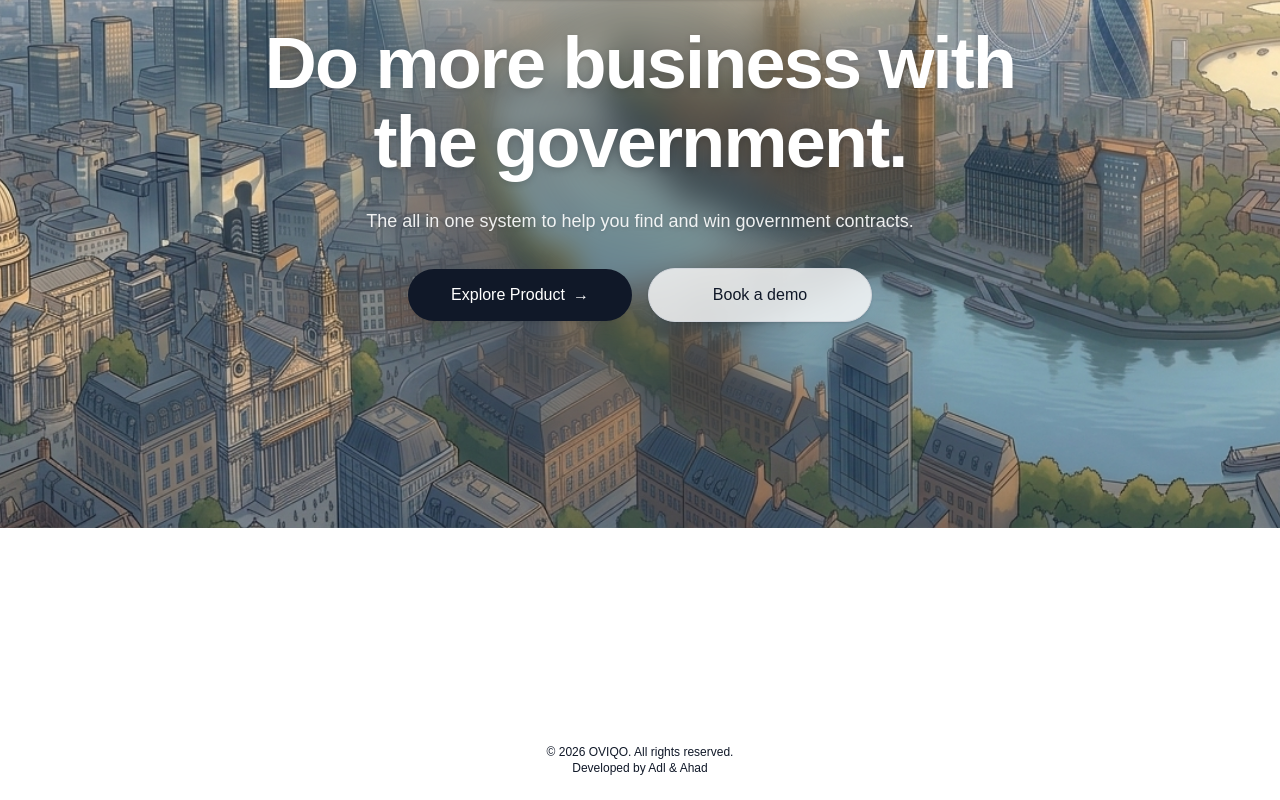
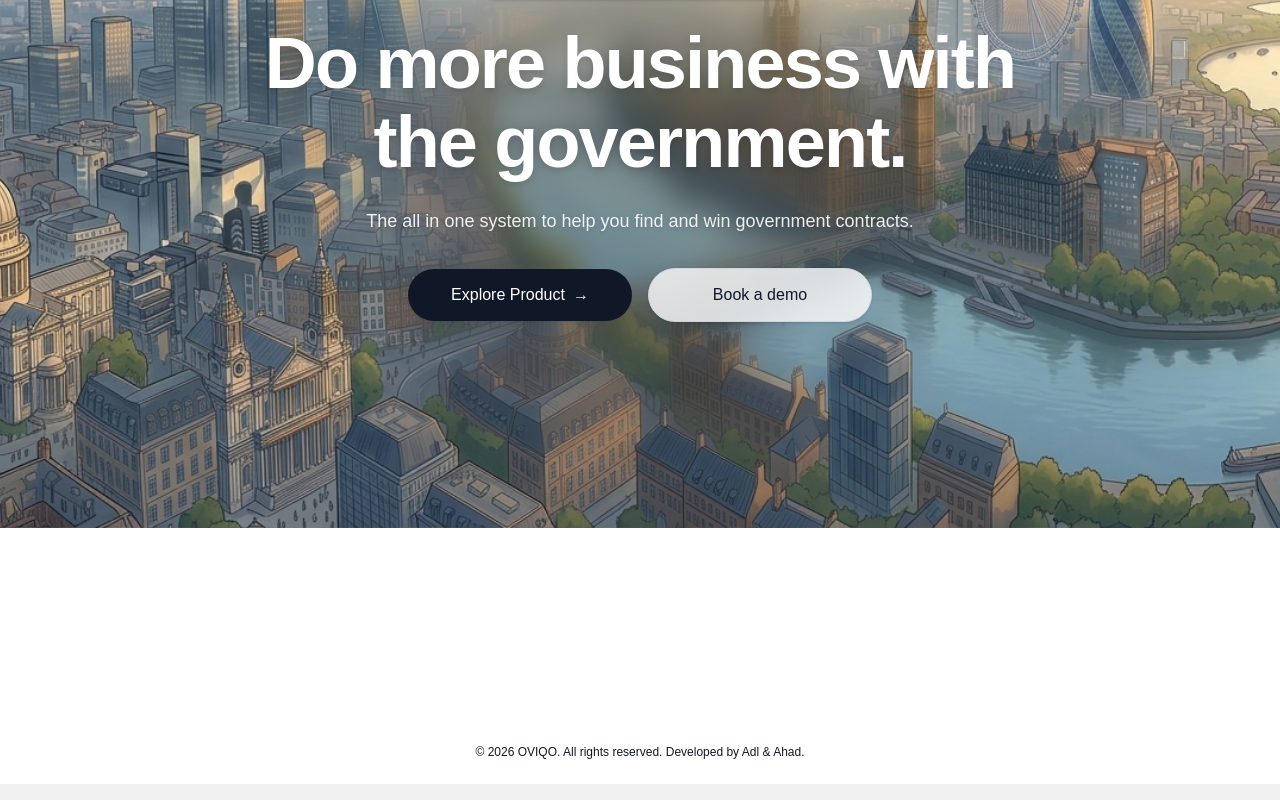
Before and after one commit to Oviqo-dev/oviqo-web, a Next.js app: page / in a window 1280 px wide. Shown: the part 270-1070 px from the top of the page. Built offline with nearby package versions, Linux system fonts and the light colour scheme.

Commit message:
Added disclaimer that its being developed by us

```diff
--- a/app/page.tsx
+++ b/app/page.tsx
@@ -160,7 +160,7 @@ export default function Home() {
         </section>
 
         <footer className="py-6 text-center text-xs text-gray-900 bg-white">
-          © 2026 OVIQO. All rights reserved. <br/> Developed by Adl & Ahad
+          © 2026 OVIQO. All rights reserved. Developed by Adl & Ahad.
         </footer>
       </div>
     </>
```
